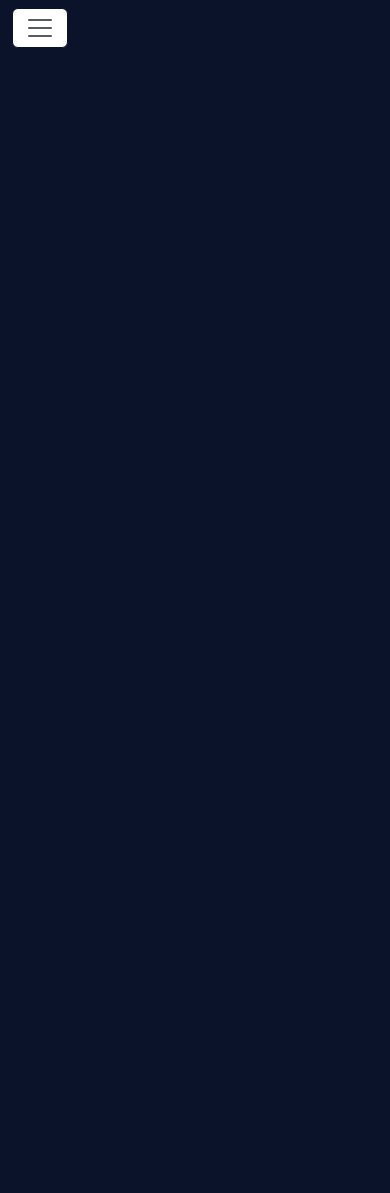
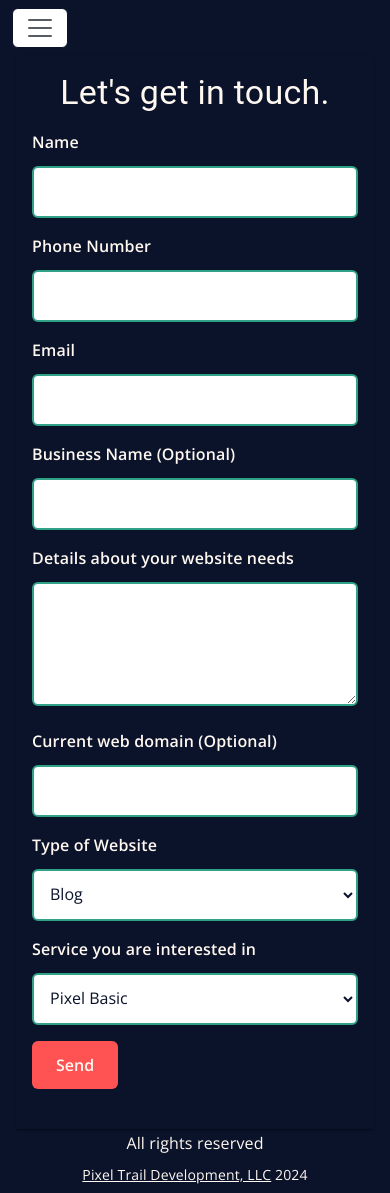
Before and after one commit to pixel-trail-development/pixeltraildev, a React (Create React App) app: page /contact in a window 390 px wide. Before the commit the page ends 844 px from the top, so only its background shows below. Built offline with nearby package versions, Linux system fonts and the light colour scheme.

Commit message:
6/22/24 push

```diff
--- a/src/App.js
+++ b/src/App.js
@@ -4,8 +4,8 @@ import Header from './Components/Header/Header';
 import Home from './Components/Body/Home/Home.jsx';
 import Pricing from './Components/Body/Pricing/Pricing.jsx';
 import About from './Components/Body/About/About.jsx';
-import ContactPage from './Components/Body/Contact/ContactPage.jsx';
-
+import Footer from './Components/Footer/Footer.jsx'
+import ContactPricing from './Components/Body/Contact/ContactPricing.jsx';
 import { ThemeProvider, createTheme } from '@mui/material/styles';
 import CssBaseline from '@mui/material/CssBaseline';
 
@@ -20,8 +20,10 @@ function App() {
                 <Route path="/" element={<Home />} />
                 <Route path="/pricing" element={<Pricing />} />
                 <Route path="/about" element={<About />} />
-                <Route path="/contact" element={<ContactPage />} />
+                <Route path="/contact" element={<ContactPricing />} />
+
             </Routes>
+            <Footer/>
         </ThemeProvider>
     );
 }
--- /dev/null
+++ b/src/Components/Body/About/About.json
@@ -0,0 +1,45 @@
+{
+    "aboutSection": {
+      "headline": "About Pixel Trail Development",
+      "description": "At Pixel Trail Development, our mission is to empower professionals and businesses with visually stunning, high-performance websites. We use technologies, such as React, Netlify and AWS to craft custom solutions tailored to your unique needs. We believe in building long-term relationships with our clients, offering continuous support and maintenance to ensure your online presence remains robust and up-to-date. From ideation to deployment, we guide you through every step of the website creation journey, pixel-by-pixel."
+    },
+    "teamSection": {
+      "headline": "The person behind the scenes",
+      "members": [
+        {
+          "name": "Ethan Luxton",
+          "role": "Developer & Owner",
+          "description": "\"From javascript bootcamp to business owner\". With many years experience in customer service, finance and software development, rest assured all the needs of your project will be met from every angle."
+        }
+      ]
+    },
+    "faqSection": {
+      "headline": "Frequently Asked Questions",
+      "faqs": [
+        {
+          "question": "What services do you offer?",
+          "answer": "We offer full service web development and hosting using technologies like React, Netlify, and AWS, tailored to your unique needs. The primary benefit for your project or business is that the websites are extremely customizable and not bound by the norms that modern website building tools put in place."
+        },
+        {
+          "question": "Do you build websites on Wordpress, Squarespace or WIX?",
+          "answer": "Currently, we do not offer Wordpress, Squarespace or WIX website building services."
+        },
+        {
+          "question": "Can I bring my own domain?",
+          "answer": "Yes! You can bring your own domain, our Advanced and Premium tiers include domains up to $50/yr and $75/yr respectively. But your own domain is always welcome."
+        },
+        {
+          "question": "If I am not satisifed with the website, are there refunds?",
+          "answer": "Yes! If you are unsatisfied, refunds are guaranteed within 14 days after website launch. Will migrate and show you how to access the site. We will also give you the original code in the form of a .zip file for your own use later on. However, if the issue with the website is an issue that can be fixed, we will try our best to work through the issue and get it updated prior to issuing a refund."
+        },
+        {
+          "question": "Do you give any discounts?",
+          "answer": "If you are a veteran or have a documented disability, you are eligible for a 15% discount on our services. All that is required is a copy of your VA card or documentation of said disability. The discount will be applied from day one and will apply to every monthly charge thereafter. Discounts are also given on a case-by-case basis at the sole discretion of the company."
+        },
+        {
+          "question": "Do you provide any services outside of Washington State",
+          "answer": "Unfortunately, at this time we only service clients in Washington State. This is subject to change at any time."
+        }
+      ]
+    }
+  }
--- a/src/Components/Body/Contact/Contact.scss
+++ b/src/Components/Body/Contact/Contact.scss
@@ -2,44 +2,87 @@
 
 body {
     font-family: 'Open Sans', sans-serif;
+
+}
+
+.form-page, .css-bhp9pd-MuiPaper-root-MuiCard-root {
+    background-color: var(--color-dark) !important;
 }
 
 .contact-form {
+    background-color: var(--color-dark);
+    border-radius: 0;
+    box-shadow: none !important;
+    padding: 2rem;
+    max-width: 600px;
+    margin: 0 auto;
+}
+.contact-page{
+    box-shadow: none !important;
+    background-color: var(--color-dark);
+}
 
+.form-group {
+    margin: 1rem 0;
+    box-shadow: none !important;
+    background-color: var(--color-dark);
+}
 
-    background-color: var(--accent2);
-    border-radius: none;
-    box-shadow: none;
+label {
+    display: block;
+    margin-bottom: 0.5rem;
+    color: var(--primary-text);
+    font-family: 'Open Sans', sans-serif;
+    font-weight: 600;
 
 }
+
 .textField {
-    background-color: var(--color-dark);
-    border-radius: .375rem;
+    width: 100%;
+    padding: 0.75rem;
+    margin-top: 0.25rem;
+    background-color: var(--color-white);
+    border: 2px solid var(--accent3);
+    border-radius: 0.375rem;
     font-family: 'Open Sans', sans-serif;
-    color: var(--primary-text) !important;
-}
-.contact-title {
-    color: var(--primary-text);
-    font-family: 'Open Sans', sans-serif;
-}
-.css-bhp9pd-MuiPaper-root-MuiCard-root {
-    box-shadow: none !important;
-}
-.css-1jy569b-MuiFormLabel-root-MuiInputLabel-root,
-.css-14s5rfu-MuiFormLabel-root-MuiInputLabel-root {
-    color: var(--primary-text) !important;
-}
-.css-1sqnrkk-MuiInputBase-input-MuiOutlinedInput-input,
-.css-11u53oe-MuiSelect-select-MuiInputBase-input-MuiOutlinedInput-input,
-.css-1t8l2tu-MuiInputBase-input-MuiOutlinedInput-input {
-    color: var(--primary-text) !important;
+    color: var(--color-dark);
+    box-shadow: none;
+    font-size: 1rem;
+    transition: border-color 0.3s ease;
+
+    &:focus {
+        outline: none;
+        border-color: var(--accent);
+    }
 }
 
-.contact-submit {
+textarea.textField {
+    resize: vertical;
+
+}
+
+.submitButton {
+    padding: 0.75rem 1.5rem;
     background-color: var(--accent);
     color: var(--primary-text);
-
+    border: none;
+    border-radius: 0.375rem;
+    cursor: pointer;
+    font-family: 'Open Sans', sans-serif;
+    font-size: 1rem;
+    font-weight: 600;
+    transition: background-color 0.3s ease;
+    box-shadow: none;
     &:hover {
         background-color: var(--accent2);
     }
 }
+
+.contact-title {
+    color: var(--primary-text);
+    font-family: 'Open Sans', sans-serif;
+    font-size: 2rem;
+    font-weight: 700;
+    text-align: center;
+    margin-bottom: 1.5rem;
+}
--- a/src/Components/Body/Contact/ContactPricing.jsx
+++ b/src/Components/Body/Contact/ContactPricing.jsx
@@ -1,42 +1,46 @@
-import React, { useRef } from 'react'
+import React from 'react';
 import {
     Container,
     Grid,
     Card,
     CardContent,
-    Typography,
-    Button,
-    Box,
-    TextField,
-    Select,
-    MenuItem,
-    FormControl,
-    InputLabel
-}
-from '@mui/material'
+    Typography
+} from '@mui/material';
 import emailjs from '@emailjs/browser';
-import'./Contact.scss'
+import './Contact.scss';
 
 const ContactPricing = ({ product }) => {
-    const form = useRef();
 
     const SendEmail = (e) => {
         e.preventDefault();
 
+        // Check the form data
+        const formData = new FormData(e.target);
+        for (let [key, value] of formData.entries()) {
+            console.log(key, value);
+        }
+
         emailjs
-          .sendForm('YOUR_SERVICE_ID', 'YOUR_TEMPLATE_ID', form.current, 'YOUR_PUBLIC_KEY')
+          .sendForm(
+            process.env.REACT_APP_EJS_SID,
+            process.env.REACT_APP_EJS_TID,
+            e.target,
+            process.env.REACT_APP_EJS_PK
+          )
           .then(
             () => {
+              console.log('Form data:', formData);
               console.log('SUCCESS!');
             },
             (error) => {
-              console.log('FAILED...', error.text);
+              console.log('FAILED...', error);
             },
           );
     };
 
     return (
-        <Container >
+        <div className='contact-page'>
+        <Container className='form-page'>
             <Grid container justifyContent="center" >
                 <Grid item xs={12} md={8}>
                     <Card >
@@ -44,98 +48,98 @@ const ContactPricing = ({ product }) => {
                             <Typography variant="h4" component="h2" gutterBottom className='contact-title'>
                                 Let's get in touch.
                             </Typography>
-                            <form ref={form} onSubmit={SendEmail} >
-                                <TextField
-                                    fullWidth
-                                    margin="normal"
-                                    label="Name"
+                            <form onSubmit={SendEmail}>
+                                <div className="form-group">
+                                    <label htmlFor="user_name">Name</label>
+                                    <input
+                                        type="text"
+                                        id="user_name"
                                         name="user_name"
                                         required
-                                    className='textField'
+                                        className="textField"
                                     />
-                                <TextField
-                                    fullWidth
-                                    margin="normal"
-                                    label="Phone Number"
+                                </div>
+                                <div className="form-group">
+                                    <label htmlFor="user_phone">Phone Number</label>
+                                    <input
+                                        type="tel"
+                                        id="user_phone"
                                         name="user_phone"
                                         required
-                                    className='textField'
+                                        className="textField"
                                     />
-                                <TextField
-                                    fullWidth
-                                    margin="normal"
-                                    label="Email"
+                                </div>
+                                <div className="form-group">
+                                    <label htmlFor="user_email">Email</label>
+                                    <input
+                                        type="email"
+                                        id="user_email"
                                         name="user_email"
-                                    type="email"
                                         required
-                                    className='textField'
+                                        className="textField"
                                     />
-                                <TextField
-                                    fullWidth
-                                    margin="normal"
-                                    label="Business Name (Optional)"
+                                </div>
+                                <div className="form-group">
+                                    <label htmlFor="user_business">Business Name (Optional)</label>
+                                    <input
+                                        type="text"
+                                        id="user_business"
                                         name="user_business"
-                                    className='textField'
+                                        className="textField"
                                     />
-                                <TextField
-                                    fullWidth
-                                    margin="normal"
-                                    label="Details about your website needs"
-                                    name="user_details"
-                                    multiline
-                                    rows={4}
+                                </div>
+                                <div className="form-group">
+                                    <label htmlFor="user_details">Details about your website needs</label>
+                                    <textarea
+                                        id="message"
+                                        name="message"
+                                        rows="4"
                                         required
-                                    className='textField'
+                                        className="textField"
+                                    ></textarea>
+                                </div>
+                                <div className="form-group">
+                                    <label htmlFor="user_domain">Current web domain (Optional)</label>
+                                    <input
+                                        type="text"
+                                        id="user_domain"
+                                        name="user_domain"
+                                        className="textField"
                                     />
-                                <TextField
-                                    fullWidth
-                                    margin="normal"
-                                    label="Current web domain (Optional)"
-                                    name="user_details"
+                                </div>
+                                <div className="form-group">
+                                    <label htmlFor="website_type">Type of Website</label>
+                                    <select id="website_type" name="website_type" required className="textField">
+                                        <option value="blog">Blog</option>
+                                        <option value="portfolio">Portfolio</option>
+                                        <option value="other_business">Other Business</option>
+                                        <option value="e-commerce">E-commerce</option>
+                                        <option value="restaurant">Restaurant</option>
+                                    </select>
+                                </div>
+                                <div className="form-group">
+                                    <label htmlFor="website_type">Service you are interested in</label>
 
+                                    <select id="user_product" name="user_product" required className="textField">
+                                        <option value="pixel-basic">Pixel Basic</option>
+                                        <option value="pixel-advanced">Pixel Advanced</option>
+                                        <option value="pixel-premium">Pixel Premium</option>
 
-
-                                    className='textField'
-                                />
-                                <FormControl fullWidth margin="normal">
-                                    <InputLabel id="website-type-label">Type of Website</InputLabel>
-                                    <Select
-                                        labelId="website-type-label"
-                                        name="website_type"
-                                        required
-                                        className='textField'
-                                    >
-                                        <MenuItem value="blog">Blog</MenuItem>
-                                        <MenuItem value="portfolio">Portfolio</MenuItem>
-                                        <MenuItem value="other_business">Other Business</MenuItem>
-                                        <MenuItem value="e-commerce">E-commerce</MenuItem>
-                                        <MenuItem value="restaurant">Restaurant</MenuItem>
-                                    </Select>
-                                </FormControl>
-                                <TextField
-                                    fullWidth
-                                    margin="normal"
-                                    label="Product"
-                                    name="user_product"
-                                    value={product}
-                                    InputProps={{
-                                        readOnly: true,
-                                    }}
-                                    required
-                                    className='textField'
-                                />
-                                <Box mt={2}>
-                                    <Button variant="contained" color="primary" type="submit">
+                                    </select>
+                                </div>
+                                <div className="form-group">
+                                    <button type="submit" className="submitButton">
                                         Send
-                                    </Button>
-                                </Box>
+                                    </button>
+                                </div>
                             </form>
                         </CardContent>
                     </Card>
                 </Grid>
             </Grid>
         </Container>
-    )
+        </div>
+    );
 }
 
 export default ContactPricing;
--- a/src/Components/Body/Home/Home.scss
+++ b/src/Components/Body/Home/Home.scss
@@ -80,7 +80,7 @@
       margin-top: .2rem;
       padding: .5rem;
       .template-card {
-        background-color: var(--accent3);
+        background-color: var(--accent3) !important;
         color: var(--primary-text);
         .category-container {
           display: flex;
--- /dev/null
+++ b/src/Components/Footer/Footer.jsx
@@ -0,0 +1,25 @@
+import React from 'react';
+import './Footer.scss'
+import { Typography, Link } from '@mui/material';
+
+
+
+const Footer = () => {
+
+
+  return (
+    <footer className='footer'>
+      <Typography variant="subtitle1" className='footer-text' align="center" color="textSecondary" component="p">
+        All rights reserved
+      </Typography>
+      <Typography variant="body2" className='footer-text' color="textSecondary" align="center">
+        <Link color="inherit" className='footer-text' href="https://www.pixeltrail.io/">
+          Pixel Trail Development, LLC
+        </Link>{' '}
+        {new Date().getFullYear()}
+      </Typography>
+    </footer>
+  );
+};
+
+export default Footer;
--- /dev/null
+++ b/src/Components/Footer/Footer.scss
@@ -0,0 +1,10 @@
+@import url('https://fonts.googleapis.com/css2?family=Open+Sans:wght@600&display=swap');
+
+.footer {
+    background-color: var(--color-dark);
+    .footer-text {
+        font-family: 'Open Sans', sans-serif;
+        color: var(--primary-text);
+        margin-bottom: .5rem;
+    }
+}
```
Also changed, not shown: src/Components/Body/About/About.jsx (+51 -29 lines), src/Components/Body/About/About.scss (+66 -25 lines), src/Components/Body/Contact/ContactPage.jsx (deleted, +0 -7 lines), src/Components/Body/Pricing/Pricing.jsx (+6 -47 lines), 1 other file (tests, documents, lock files or other folders). Lines whose indentation alone changed are shown as unchanged.
